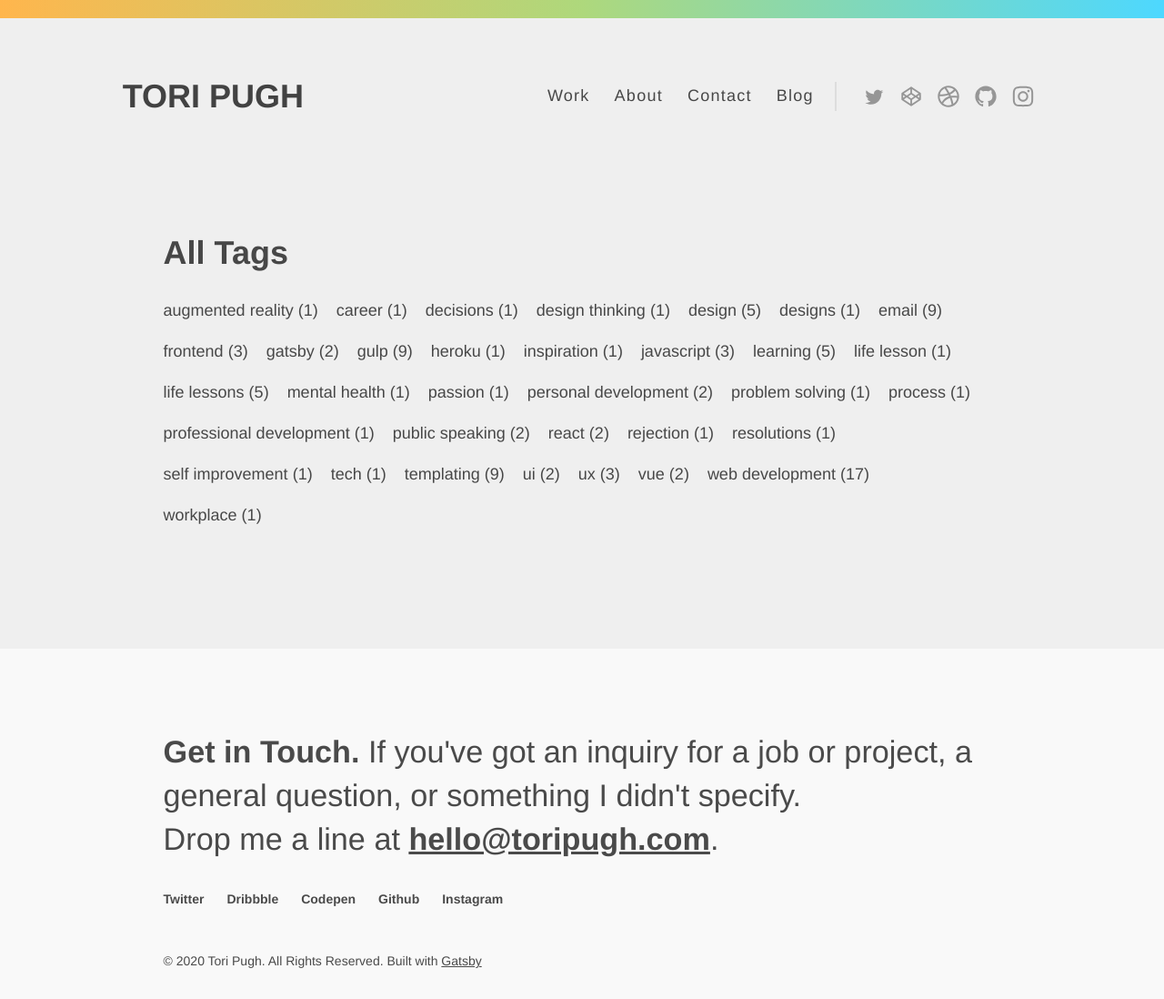
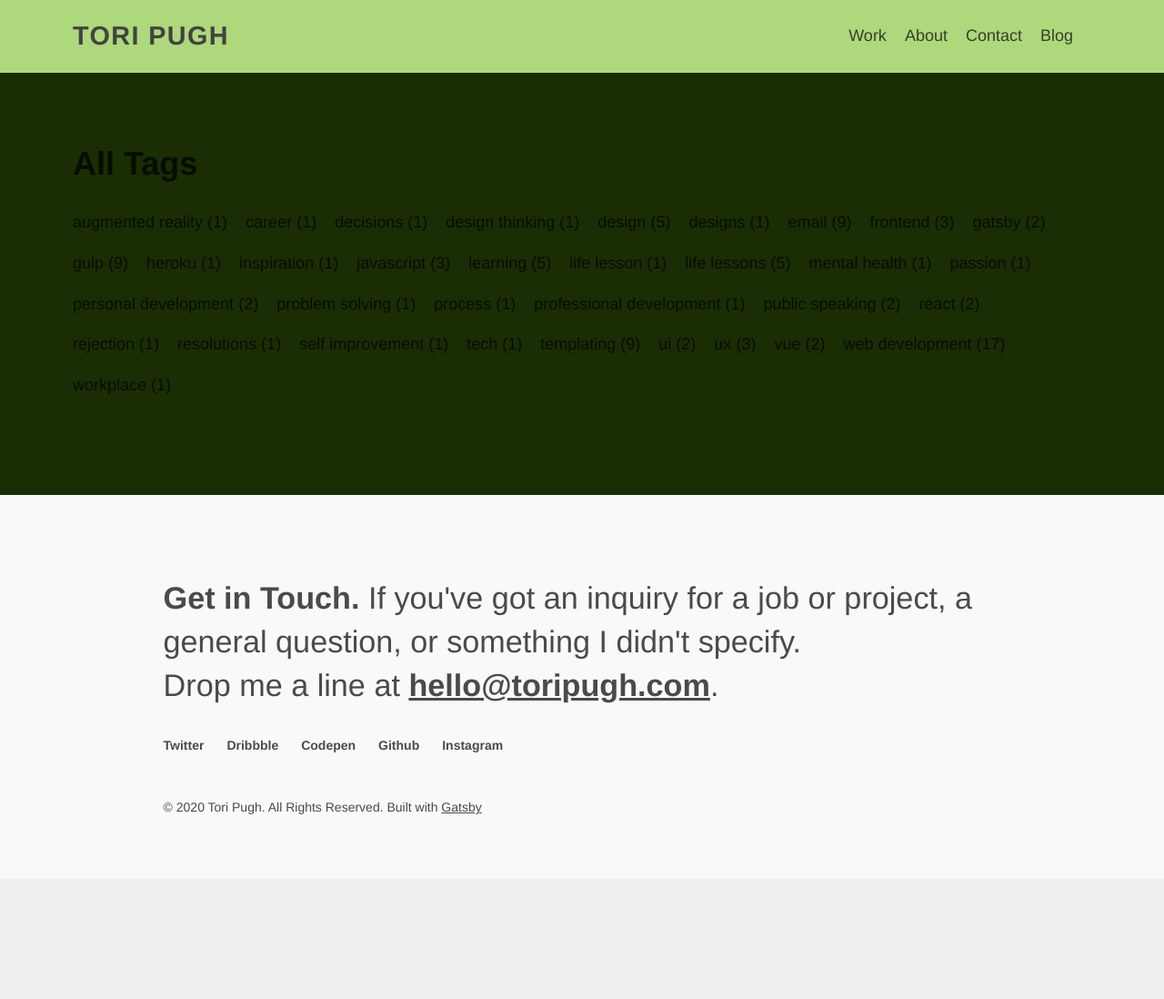
Before and after one commit to vpugh/Gatsby-Personal-Site, a Gatsby site: page /tags in a window 1280 px wide. Shown: the whole page at 91% size. After the commit the page ends 966 px from the top, so only its background shows below. Built offline with nearby package versions, Linux system fonts and the light colour scheme; Gatsby itself is replaced by a stand-in of ours; some packages are replaced by stand-ins of ours.

Commit message:
Update Design, change  and update current code
Save color as context. Add themeProvider.  Setup for changes

```diff
--- a/gatsby-browser.js
+++ b/gatsby-browser.js
@@ -4,5 +4,13 @@
  * See: https://www.gatsbyjs.org/docs/browser-apis/
  */
 
+import React from "react"
+
+import { ThemeProvider } from "./src/context/theme-context"
+
 // You can delete this file if you're not using it
-require("prismjs/themes/prism-okaidia.css");
+require("prismjs/themes/prism-okaidia.css")
+
+export const wrapRootElement = ({ element }) => (
+  <ThemeProvider>{element}</ThemeProvider>
+)
--- /dev/null
+++ b/src/components/header-v2.js
@@ -0,0 +1,122 @@
+import React from "react"
+import { Link } from "gatsby"
+
+const menuLinks = [
+  {
+    label: "work",
+    link: "/work",
+  },
+  {
+    label: "about",
+    link: "/about",
+  },
+  {
+    label: "contact",
+    link: "/contact",
+  },
+  {
+    label: "blog",
+    link: "/blog",
+  },
+]
+
+const bodyStyle = {
+  display: "flex",
+  flexDirection: "column",
+  // -webkit-box-align: center;
+  alignItems: "center",
+  zIndex: 2,
+  position: "relative",
+  paddingTop: 60,
+}
+
+const Header = ({ color, siteTitle }) => {
+  return (
+    <div
+      style={{
+        width: "100%",
+        height: 80,
+        background: color,
+        display: "flex",
+        justifyContent: "center",
+        alignItems: "center",
+        // background: -webkit-linear-gradient(
+        //   left,
+        //   #ffb64d 0%,
+        //   #aed87c 50%,
+        //   #4dd8ff 100%
+        // );
+        // "-webkit-border-image":
+        //   "-webkit-gradient(linear, left top, left bottom, from(#00abeb), to(#fff), color-stop(0.5, #fff), color-stop(0.5, #66cc00)) 21 30 30 21 repeat repeat",
+      }}
+    >
+      <div
+        style={{
+          width: "100%",
+          maxWidth: 1280,
+          boxSizing: "border-box",
+          padding: "0px 80px",
+        }}
+      >
+        <div
+          style={{
+            display: "flex",
+            justifyContent: "space-between",
+            alignItems: "center",
+          }}
+        >
+          <Link
+            to="/"
+            style={{
+              color: "#424242",
+              textDecoration: "none",
+            }}
+          >
+            <h1
+              style={{
+                margin: 0,
+                textTransform: "uppercase",
+                letterSpacing: "1.4px",
+                fontSize: "1.6rem",
+              }}
+            >
+              {siteTitle}
+            </h1>
+          </Link>
+          <div
+            style={{
+              display: "flex",
+              justifyContent: "space-between",
+              alignItems: "center",
+            }}
+          >
+            {menuLinks.map(menuItem => (
+              <Link
+                to={menuItem.link}
+                style={{
+                  display: "inline-block",
+                  marginRight: 20,
+                  textTransform: "capitalize",
+                  marginTop: 1,
+                  borderBottom: "2px solid transparent",
+                  "&:hover": {
+                    color: "#fff",
+                    opacity: 0.5,
+                  },
+                }}
+                activeStyle={{
+                  // fontWeight: "600",
+                  borderBottom: "2px solid #444",
+                }}
+              >
+                {menuItem.label}
+              </Link>
+            ))}
+          </div>
+        </div>
+      </div>
+    </div>
+  )
+}
+
+export default Header
--- a/src/components/header.js
+++ b/src/components/header.js
@@ -1,12 +1,18 @@
 import { Link } from "gatsby"
 import PropTypes from "prop-types"
 import React from "react"
-import SocialMedia from "./social-media";
-import { NavigationContainer, NavigationContent, NavLogo, GradientBorder, HeaderContainer } from '../styles/header-styled';
+import SocialMedia from "./social-media"
+import {
+  NavigationContainer,
+  NavigationContent,
+  NavLogo,
+  GradientBorder,
+  HeaderContainer,
+} from "../styles/header-styled"
 
 const Header = ({ menuLinks, siteTitle }) => (
   <HeaderContainer>
-    <GradientBorder/>
+    <GradientBorder />
     <NavigationContainer>
       <NavLogo>
         <Link to="/" className="logo-link">
@@ -17,23 +23,31 @@ const Header = ({ menuLinks, siteTitle }) => (
         <ul>
           {menuLinks.map(link => (
             <li key={link.name}>
-              {link.name === 'Contact' && (
-                <a className="link" href="mailto:hello@toripugh.com" rel="noopener noreferrer">
+              {link.name === "Contact" && (
+                <a
+                  className="link"
+                  href="mailto:hello@toripugh.com"
+                  rel="noopener noreferrer"
+                >
                   {link.name}
                 </a>
               )}
-              {link.name !== 'Contact' && (
-                <Link className="link" to={link.link} activeStyle={{
-                  fontWeight: '600',
-                  borderBottom: '2px solid #444'
-                }}>
+              {link.name !== "Contact" && (
+                <Link
+                  className="link"
+                  to={link.link}
+                  activeStyle={{
+                    fontWeight: "600",
+                    borderBottom: "2px solid #444",
+                  }}
+                >
                   {link.name}
                 </Link>
               )}
             </li>
           ))}
         </ul>
-        <SocialMedia iconWidth={32} />
+        {/* <SocialMedia iconWidth={32} /> */}
       </NavigationContent>
     </NavigationContainer>
   </HeaderContainer>
--- a/src/components/layout.js
+++ b/src/components/layout.js
@@ -1,10 +1,17 @@
-import React, { useEffect } from "react"
+import React, { useEffect, useState, useContext } from "react"
 import PropTypes from "prop-types"
 import { useStaticQuery, graphql } from "gatsby"
+import ThemeContext from "../context/theme-context"
+import { baseColor, darkColor } from "../utils/color-helper"
 
-import Header from "./header"
-import "./styles.scss";
-import Footer from "./footer";
+import Header from "./header-v2"
+import "./styles.scss"
+import Footer from "./footer"
+
+const generateThemeColor = () => {
+  const themeColors = ["orange", "green", "blue"]
+  return themeColors[Math.floor(Math.random() * themeColors.length)]
+}
 
 const Layout = ({ children, padTop }) => {
   const data = useStaticQuery(graphql`
@@ -21,27 +28,40 @@ const Layout = ({ children, padTop }) => {
     }
   `)
 
-  const generateThemeColor = () => {
-    const themeColors = ['orange', 'green', 'blue'];
-    return themeColors[Math.floor(Math.random() * themeColors.length)];
-  }
+  const context = useContext(ThemeContext)
+
+  const [themeColor, setThemeColor] = useState()
 
   useEffect(() => {
-    generateThemeColor();
-  }, []);
+    const color = generateThemeColor()
+    setThemeColor(color)
+    document.body.classList.add(color.toString())
+    document.body.style.background = darkColor(color)
+    context.setColor(color)
+  }, [])
 
   return (
     <>
-      <Header menuLinks={data.site.siteMetadata.menuLinks} siteTitle={data.site.siteMetadata.title} />
+      <Header
+        color={baseColor(themeColor)}
+        menuLinks={data.site.siteMetadata.menuLinks}
+        siteTitle={data.site.siteMetadata.title}
+      />
       <div
         style={{
-          margin: `0 auto`,
-          maxWidth: 960,
-          padding: `0px 1.0875rem 1.45rem`,
-          paddingTop: 0,
+          width: "100%",
+          maxWidth: 1280,
+          boxSizing: "border-box",
+          padding: "0px 80px",
+          margin: "0 auto",
         }}
       >
-        <main style={{ paddingTop: padTop ? '80px' : '' }} className={generateThemeColor()}>{children}</main>
+        <main
+          style={{ paddingTop: padTop ? "80px" : "" }}
+          className={themeColor}
+        >
+          {children}
+        </main>
       </div>
       <Footer />
     </>
--- /dev/null
+++ b/src/context/theme-context.js
@@ -0,0 +1,28 @@
+import React, { useState } from "react"
+
+const defaultState = {
+  color: "",
+  setColor: () => {},
+}
+
+const ThemeContext = React.createContext(defaultState)
+
+const ThemeProvider = props => {
+  const [color, setColor] = useState()
+  const { children } = props
+
+  return (
+    <ThemeContext.Provider
+      value={{
+        color,
+        setColor,
+      }}
+    >
+      {children}
+    </ThemeContext.Provider>
+  )
+}
+
+export default ThemeContext
+
+export { ThemeProvider }
--- a/src/styles/header-styled.js
+++ b/src/styles/header-styled.js
@@ -1,17 +1,26 @@
-import styled from 'styled-components';
+import styled from "styled-components"
 
 export const HeaderContainer = styled.header`
   background: transparent;
   margin-bottom: 1.45rem;
-`;
+  width: '100%',
+    maxWidth: 1280,
+    boxSizing: 'border-box',
+    padding: '0px 80px',
+`
 
 export const GradientBorder = styled.div`
   background: #ff9600;
-  background: -moz-linear-gradient(left,#ffb64d 0%,#aed87c 50%,#4dd8ff 100%);
-  background: -webkit-linear-gradient(left,#ffb64d 0%,#aed87c 50%,#4dd8ff 100%);
-  background: linear-gradient(to right,#ffb64d 0%,#aed87c 50%,#4dd8ff 100%);
+  background: -moz-linear-gradient(left, #ffb64d 0%, #aed87c 50%, #4dd8ff 100%);
+  background: -webkit-linear-gradient(
+    left,
+    #ffb64d 0%,
+    #aed87c 50%,
+    #4dd8ff 100%
+  );
+  background: linear-gradient(to right, #ffb64d 0%, #aed87c 50%, #4dd8ff 100%);
   height: 20px;
-`;
+`
 
 export const NavigationContainer = styled.div`
   margin: 40px auto 0 auto;
@@ -32,7 +41,7 @@ export const NavigationContainer = styled.div`
     margin: 40px auto 0 auto;
     text-align: center;
   }
-`;
+`
 
 export const NavigationContent = styled.nav`
   display: flex;
@@ -53,7 +62,7 @@ export const NavigationContent = styled.nav`
 
   li {
     list-style-type: none;
-    padding: 0 .75rem;
+    padding: 0 0.75rem;
     margin-bottom: 0;
     letter-spacing: 1.25px;
     align-self: center;
@@ -63,7 +72,7 @@ export const NavigationContent = styled.nav`
       padding-left: 0;
     }
   }
-`;
+`
 
 export const NavLogo = styled.h1`
   margin: 0;
@@ -74,4 +83,4 @@ export const NavLogo = styled.h1`
     color: #424242;
     text-decoration: none;
   }
-`;
+`
--- /dev/null
+++ b/src/utils/color-helper.js
@@ -0,0 +1,25 @@
+export const baseColor = color => {
+  switch (color) {
+    case "orange":
+      return "#ffb64d"
+    case "green":
+      return "#aed87c"
+    case "blue":
+      return "#4dd8ff"
+    default:
+      return "#ddd"
+  }
+}
+
+export const darkColor = color => {
+  switch (color) {
+    case "orange":
+      return "#452c07"
+    case "green":
+      return "#1a2d04"
+    case "blue":
+      return "#052d38"
+    default:
+      return "#ddd"
+  }
+}
--- a/src/utils/typography.js
+++ b/src/utils/typography.js
@@ -11,8 +11,15 @@ const typography = new Typography({
     "Arial",
     "sans-serif",
   ],
-  bodyFontFamily: ["canada-type-gibson", "Helvetica Neue",
-  "Segoe UI", "Helvetica" ,"Arial", "sans-serif"],
+  fontDisplay: "swap",
+  bodyFontFamily: [
+    "canada-type-gibson",
+    "Helvetica Neue",
+    "Segoe UI",
+    "Helvetica",
+    "Arial",
+    "sans-serif",
+  ],
   bodyColor: "hsla(0,0%,0%,0.7)",
 })
 
```
Also changed, not shown: src/components/hero.js (+51 -13 lines), src/pages/index.js (+22 -10 lines), src/styles/hero-styled.js (+5 -5 lines), src/styles/index-styled.js (+9 -8 lines).
